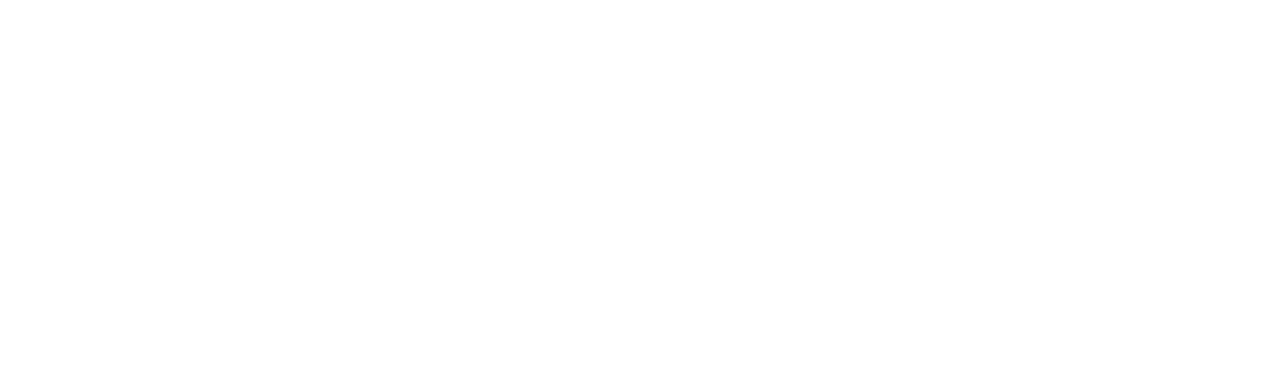
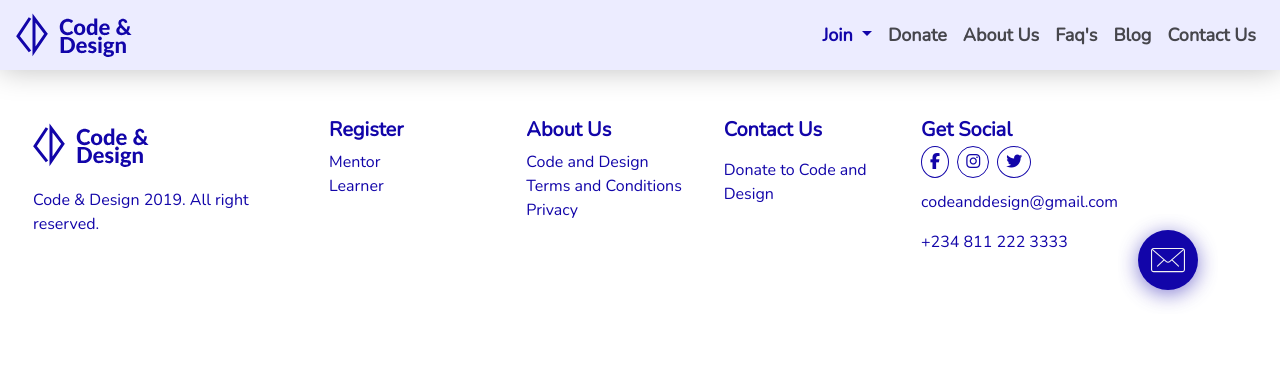
Before and after one commit to sa-ma/codeDesign, a plain HTML site: page index.html in a window 1280 px wide. Drawn offline with nearby package versions, Linux system fonts and the light colour scheme.

Commit message:
Added Header and Footer

```diff
--- a/assets/style/style.css
+++ b/assets/style/style.css
@@ -0,0 +1,52 @@
+html,
+* {
+  margin: 0;
+  padding: 0;
+  box-sizing: border-box;
+}
+:root {
+  --primary-color: #1205a9;
+}
+body {
+  font-family: 'Nunito', sans-serif;
+}
+
+/* Navigation */
+header.top-header {
+  background: #ececff;
+  box-shadow: 0px 0px 30px rgba(0, 0, 0, 0.25);
+}
+.top-header .nav-link {
+  color: rgba(0, 0, 0, 0.7);
+  font-weight: bold;
+  font-size: 18px;
+}
+.top-header .nav-link:hover,
+.active {
+  color: var(--primary-color) !important;
+}
+
+/* Footer */
+
+footer,
+footer a,
+footer a:hover {
+  color: var(--primary-color);
+}
+.footer-list {
+  list-style: none;
+}
+.footer-list a:hover,
+.footer-info:hover {
+  color: var(--primary-color);
+}
+.footer-social a {
+  border: 1px solid var(--primary-color);
+  border-radius: 50%;
+  padding: 4px 8px;
+  margin-right: 4px;
+}
+.footer-social a:hover {
+  background-color: var(--primary-color);
+  color: #fff;
+}
--- a/index.html
+++ b/index.html
@@ -5,6 +5,8 @@
   <meta charset="UTF-8">
   <meta name="viewport" content="width=device-width, initial-scale=1.0">
   <meta http-equiv="X-UA-Compatible" content="ie=edge">
+  <!-- Google Fonts -->
+  <link href="https://fonts.googleapis.com/css?family=Nunito&display=swap" rel="stylesheet">
   <!-- Font Awesome -->
   <script src="https://kit.fontawesome.com/e234a2afd2.js"></script>
   <!-- Bootstrap -->
@@ -16,7 +18,91 @@
 </head>
 
 <body>
+  <div class="container-fluid p-0">
+    <header class="top-header w-100">
+      <nav class="navbar navbar-expand-lg">
+        <a class="navbar-brand" href="#"><img src="assets/images/logo.svg" alt="Code and Design" /></a>
+        <button class="navbar-toggler" type="button" data-toggle="collapse" data-target="#navbarNavDropdown"
+          aria-controls="navbarNavDropdown" aria-expanded="false" aria-label="Toggle navigation">
+          <span class="navbar-toggler-icon"><i class="fas fa-bars"></i></span>
+        </button>
+        <div class="flex-xl-row justify-content-end collapse navbar-collapse" id="navbarNavDropdown">
+          <ul class="navbar-nav">
+            <!-- <li class="nav-item ">
+              <a class="nav-link active" href="#">Home <span class="sr-only">(current)</span></a>
+            </li> -->
+            <li class="nav-item dropdown">
+              <a class="nav-link dropdown-toggle active" href="#" id="navbarDropdownMenuLink" data-toggle="dropdown"
+                aria-haspopup="true" aria-expanded="false">
+                Join
+              </a>
+              <div class="dropdown-menu" aria-labelledby="navbarDropdownMenuLink">
+                <a class="dropdown-item" href="#">Mentor</a>
+                <a class="dropdown-item" href="#">Learner</a>
+              </div>
+            </li>
 
+            <li class="nav-item">
+              <a class="nav-link" href="#">Donate</a>
+            </li>
+            <li class="nav-item">
+              <a class="nav-link" href="#">About Us</a>
+            </li>
+            <li class="nav-item">
+              <a class="nav-link" href="#">Faq's</a>
+            </li>
+            <li class="nav-item">
+              <a class="nav-link" href="#">Blog</a>
+            </li>
+            <li class="nav-item">
+              <a class="nav-link" href="#">Contact Us</a>
+            </li>
+
+          </ul>
+        </div>
+      </nav>
+    </header>
+    <footer class="row w-100 px-5">
+      <div class="row  my-5 w-100">
+        <div class="col-12 col-sm-12 col-md-3 ">
+          <a class="navbar-brand" href="#"><img src="assets/images/logo.svg" alt="Code and Design" /></a>
+          <p class="py-3">Code & Design 2019. All right reserved.</p>
+        </div>
+        <div class="col-12 col-sm-12 col-md-2">
+          <h5 class="font-weight-bold">Register</h5>
+          <ul class="footer-list">
+            <li><a href="">Mentor</a></li>
+            <li><a href="">Learner</a></li>
+          </ul>
+        </div>
+        <div class="col-12 col-sm-12 col-md-2">
+          <h5 class="font-weight-bold">About Us</h5>
+          <ul class="footer-list">
+            <li><a href="">Code and Design</a></li>
+            <li><a href="">Terms and Conditions</a></li>
+            <li><a href="">Privacy</a></li>
+          </ul>
+        </div>
+        <div class="col-12 col-sm-12 col-md-2 ">
+          <h5 class="font-weight-bold">Contact Us</h5>
+          <p class="py-2"><a href="">Donate to Code and Design</a></p>
+        </div>
+        <div class="col-9 col-sm-9 col-md-2">
+          <h5 class="font-weight-bold">Get Social</h5>
+          <div class="pb-2 footer-social"> <a href=""><i class="fab fa-facebook-f"></i></a>
+            <a href=""><i class="fab fa-instagram"></i></a>
+            <a href=""><i class="fab fa-twitter"></i></a>
+          </div>
+          <div class="py-2"><a href="" class="footer-info">codeanddesign@gmail.com</a></div>
+          <div class="py-2"><a href="" class="footer-info">+234 811 222 3333</a></div>
+        </div>
+        <div class="col-3 col-sm-3 col-md-1 d-flex align-items-end">
+          <a href="" class=" d-block mt-5 pt-4 pt-md-5"> <img src="./assets/images/msg.svg" alt="Contact us" /> </a>
+        </div>
+      </div>
+
+    </footer>
+  </div>
   <!-- Bootstrap Scripts -->
   <script src="https://code.jquery.com/jquery-3.3.1.slim.min.js"
     integrity="sha384-q8i/X+965DzO0rT7abK41JStQIAqVgRVzpbzo5smXKp4YfRvH+8abtTE1Pi6jizo"
```
Also changed, not shown: assets/images/logo.svg (added), assets/images/msg.svg (added).
